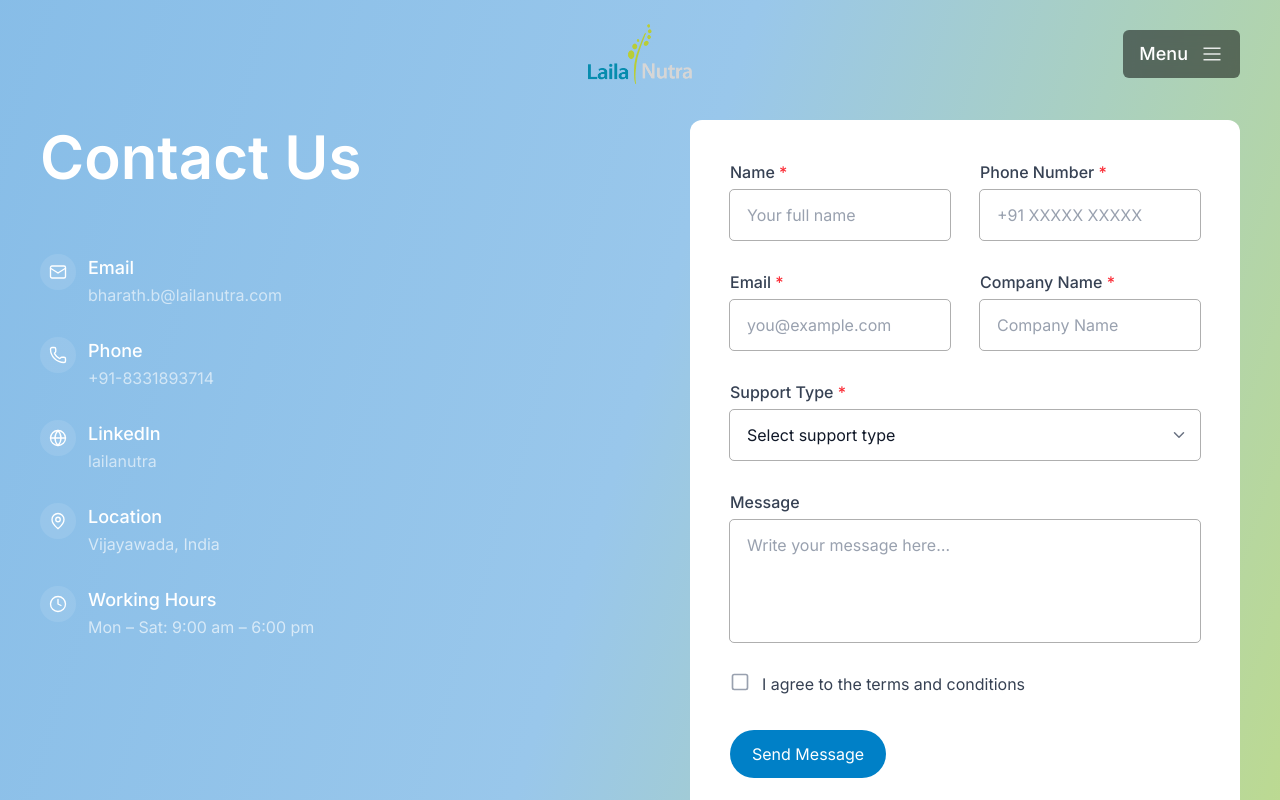
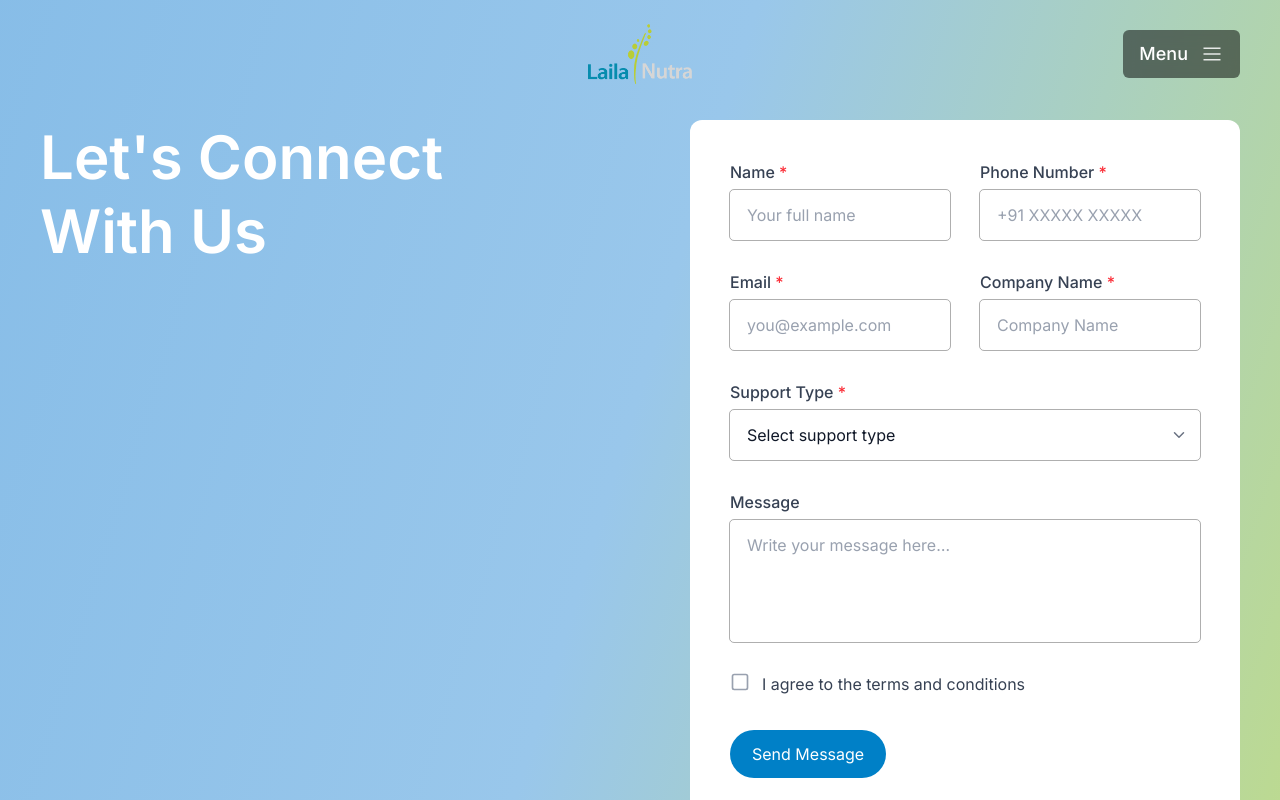
Before and after one commit to Stuvio-Digital/laila-nutra, a Next.js app: page /contact-us in a window 1280 px wide. Shown: the top 800 px of the page. Built offline with nearby package versions, Linux system fonts and the light colour scheme.

Commit message:
feat: implement contact us page with form validation using react-hook-form and zod

```diff
--- a/app/contact-us/page.tsx
+++ b/app/contact-us/page.tsx
@@ -149,10 +149,10 @@ const ContactPage: React.FC = () => {
       {/* LEFT */}
       <div className="flex flex-col gap-10 lg:gap-15 col-span-4 sm:col-span-12 md:col-span-5">
         <h3 className="text-white text-heading1 font-semibold leading-[124%] tracking-[-2%]">
-          Contact Us
+          Let's Connect <br /> With Us
         </h3>
 
-        <div className="hidden flex-col gap-7.5 md:flex">
+        {/* <div className="hidden flex-col gap-7.5 md:flex">
           {contactItems.map(({ icon: Icon, label, value, href }) => (
             <div key={label} className="flex items-start gap-3">
               <div className="shrink-0 w-9 h-9 rounded-full bg-white/10 flex items-center justify-center">
@@ -177,7 +177,7 @@ const ContactPage: React.FC = () => {
               </div>
             </div>
           ))}
-        </div>
+        </div> */}
       </div>
 
       {/* RIGHT */}
@@ -304,7 +304,7 @@ const ContactPage: React.FC = () => {
         </div>
 
       </div>
-      <div className="grid grid-cols-4 sm:grid-cols-12 gap-7.5 md:hidden col-span-4 sm:col-span-12 mt-10">
+      {/* <div className="grid grid-cols-4 sm:grid-cols-12 gap-7.5 md:hidden col-span-4 sm:col-span-12 mt-10">
         {contactItems.map(({ icon: Icon, label, value, href }) => (
           <div key={label} className="flex items-start gap-3 col-span-4 sm:col-span-6">
             <div className="shrink-0 w-9 h-9 rounded-full bg-white/10 flex items-center justify-center">
@@ -329,7 +329,7 @@ const ContactPage: React.FC = () => {
             </div>
           </div>
         ))}
-      </div>
+      </div> */}
     </main>
   );
 };
```
